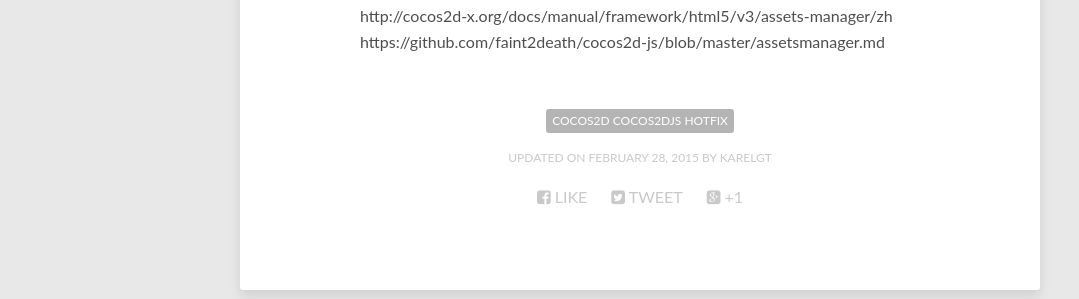
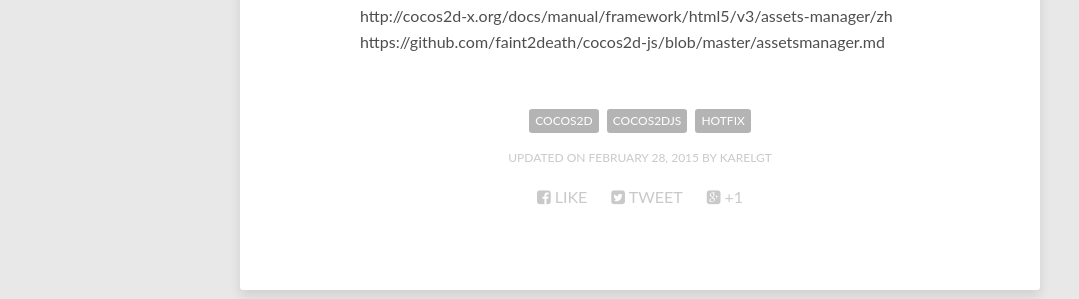
Before and after one commit to KarelGT/KarelGT.github.io, a Jekyll site: the page built from _posts/2015-02-28-Cocos2dJS 热更新.md, in a window 1280 px wide and 900 px high, scrolled down 8394 px. Shown: the part 147-446 px from the top of the window, without its empty margins (0-1079 px from the left). Built offline with Jekyll 4.4.1, drawn with Linux system fonts in a browser that asks for light colours; some web fonts are replaced; comment, search, counter and statistics services are not loaded.

Commit message:
更新APK 优化Cocos2dJS内容的格式 优化Cocos2dJS的Tag

```diff
--- a/_posts/2015-02-28-Cocos2dJS 热更新.md
+++ b/_posts/2015-02-28-Cocos2dJS 热更新.md
@@ -3,7 +3,7 @@
 title: Cocos2dJS 热更新
 description: "Cocos2dJS HotFix的简单Demo"
 modified: 2015-02-28
-tags: [Cocos2d Cocos2dJS HotFix]
+tags: [Cocos2d, Cocos2dJS, HotFix]
 ---
 
 ### 工作需要，在空闲时间看了下Cocos2dJS的热更新。对其进行了一个简单的实现，这里总结分享一下。忍不住吐槽一下Cocos2dJS的官方文档…版本落后很多，当前最新Release版本是V3.3，文档还是V3.0的东西，虽然有借鉴意义，不过感觉还是略坑，不能因为自己是开源就放松对文档的完善啊！国外大的开源项目，文档不都好好的么。
@@ -346,13 +346,14 @@
 
 到这里你可以跑起来看下，虽然获取不到升级文件，但是可以以最原始的版本跑起来。
 
-###4. 在后台配置升级文件
+### 4. 在后台配置升级文件
 
 现在到后台工程的**WebContent**目录下添加升级文件。
 
 从我的manifest配置文件你可以看到，我又建立了一个res文件夹，在其中分别建立**src**和**res**分别对应Cocos2dJS工程中的资源、脚本文件夹。
 
 随意修改一下**app.js**，将其作为更新内容使用。总结了几个要注意的地方。
+
  1.  升级文件的路径，一定要和配置文件中的**path**内容一致。
  2.  升级文件是.zip，记得**compressed**改为true。
  3.  添加新的资源文件要记得同步更新**resource.js**。
```
Also changed, not shown: 1 other file.
